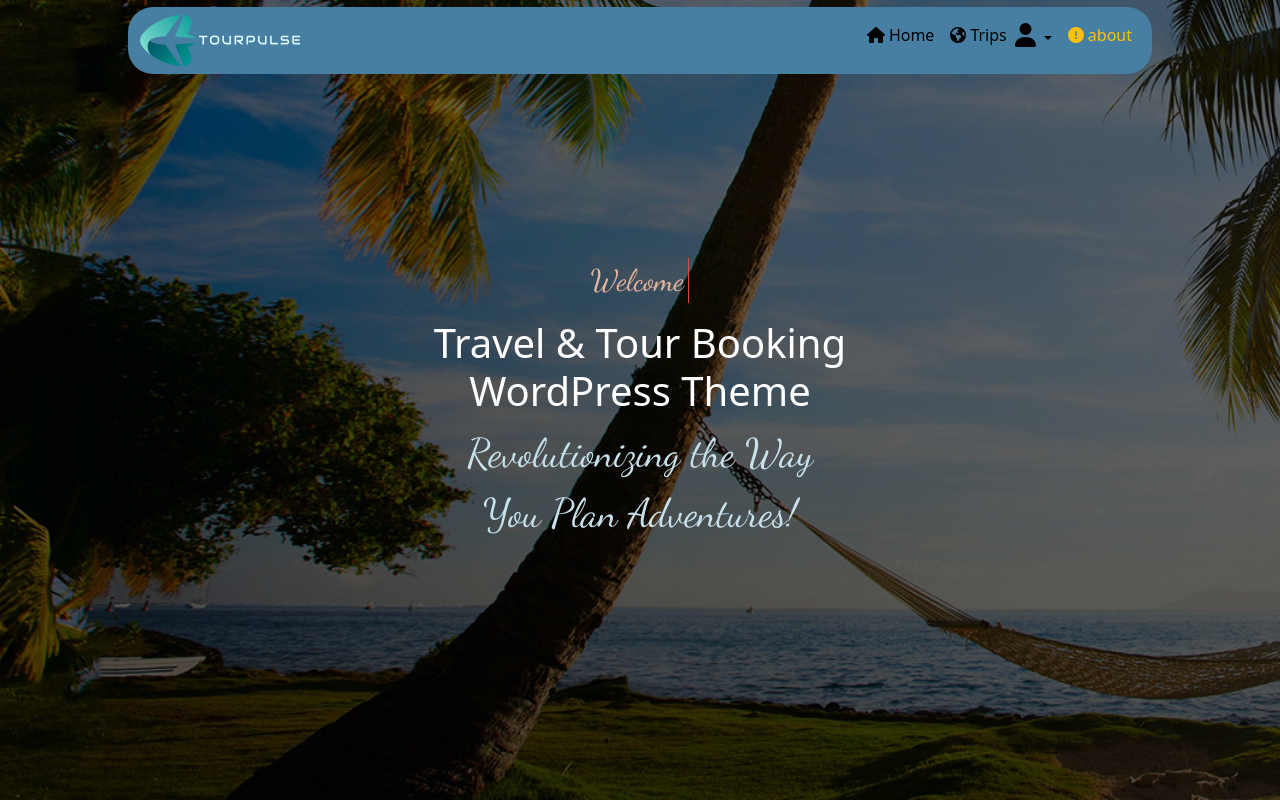
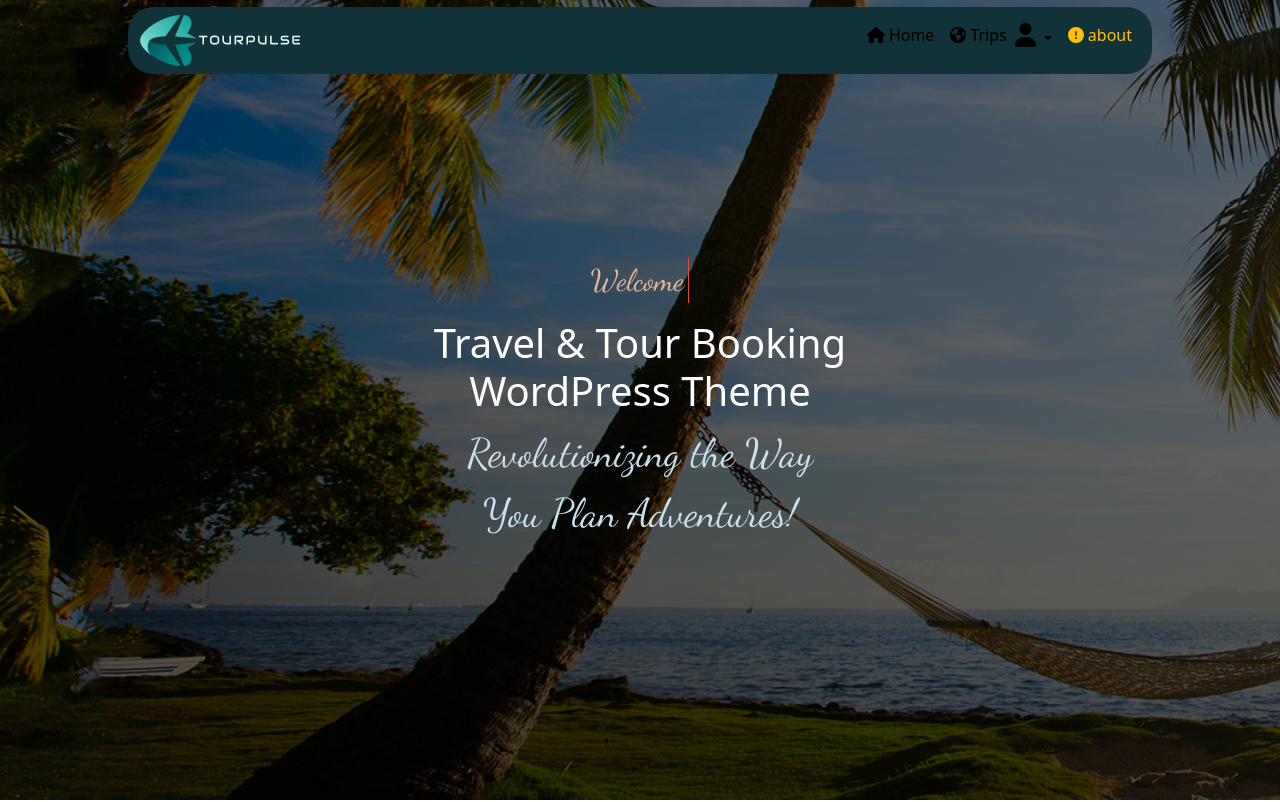
Before and after one commit to s11925968/TourPluse, a React (Vite) app: page / in a window 1280 px wide. Shown: the top 802 px of the page. Built offline with nearby package versions, Linux system fonts and the light colour scheme; a web font is replaced by a local one.

Commit message:
tourpluse

```diff
--- a/src/compount/web/navbar/Navbar.css
+++ b/src/compount/web/navbar/Navbar.css
@@ -66,7 +66,7 @@ a{
 .navbar{
   border-radius: 25px;
   top:7px;
-  background-color: #467FA2;
+  background-color:#103238;
   width: 80%;
   -webkit-border-radius: 25px;
   -moz-border-radius: 25px;
```
